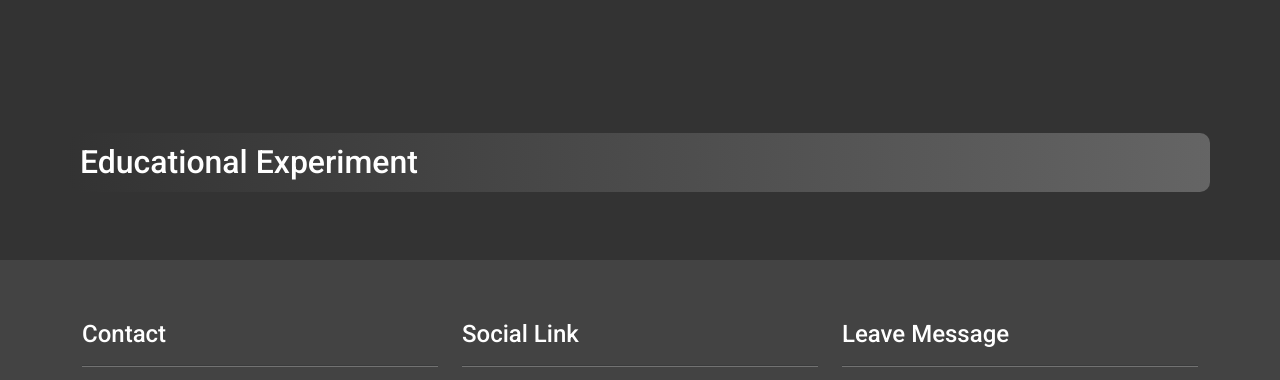
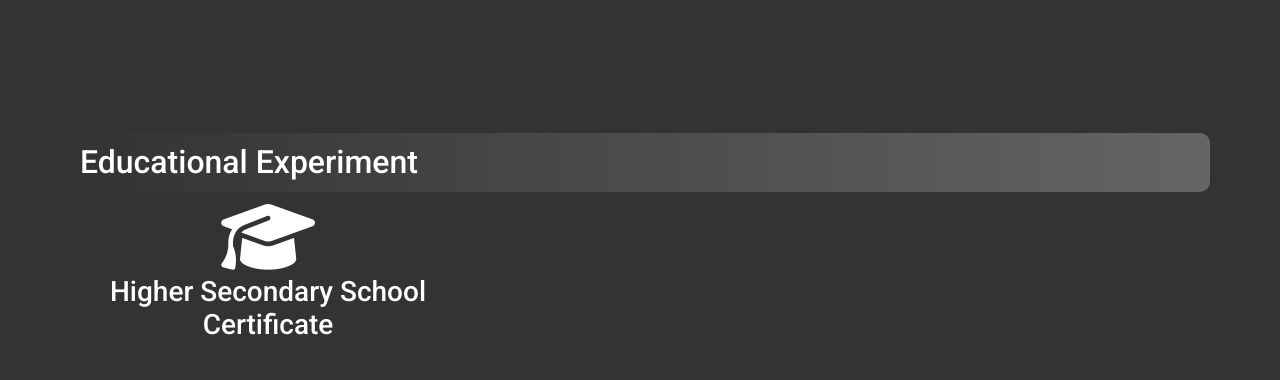
Before and after one commit to ParosRangsha/myprofile, a plain HTML site: page index.html in a window 1280 px wide. Shown: the part 1867-2247 px from the top of the page. Drawn offline with Linux system fonts and the light colour scheme.

Commit message:
education

```diff
--- a/css/style.css
+++ b/css/style.css
@@ -276,3 +276,9 @@ nav ul li:hover{
     padding: 10px;
     border-radius: 10px;
 }
+.education .thumb{
+    display: flex;
+    justify-content: center;
+    align-items: center;
+    font-size: 75px;
+}
--- a/index.html
+++ b/index.html
@@ -164,6 +164,14 @@
       <div class="row heading">
         <h2>Educational Experiment</h2>
       </div>
+      <div class="col-lg-4">
+        <div class="box">
+          <div class="thumb">
+            <i class="fa-solid fa-graduation-cap"></i>
+          </div>
+          <h3>Higher Secondary School Certificate</h3>
+        </div>
+      </div>
     </div>
   </div>
 
```
Also changed, not shown: images/panihatachurch.jpg (added).
